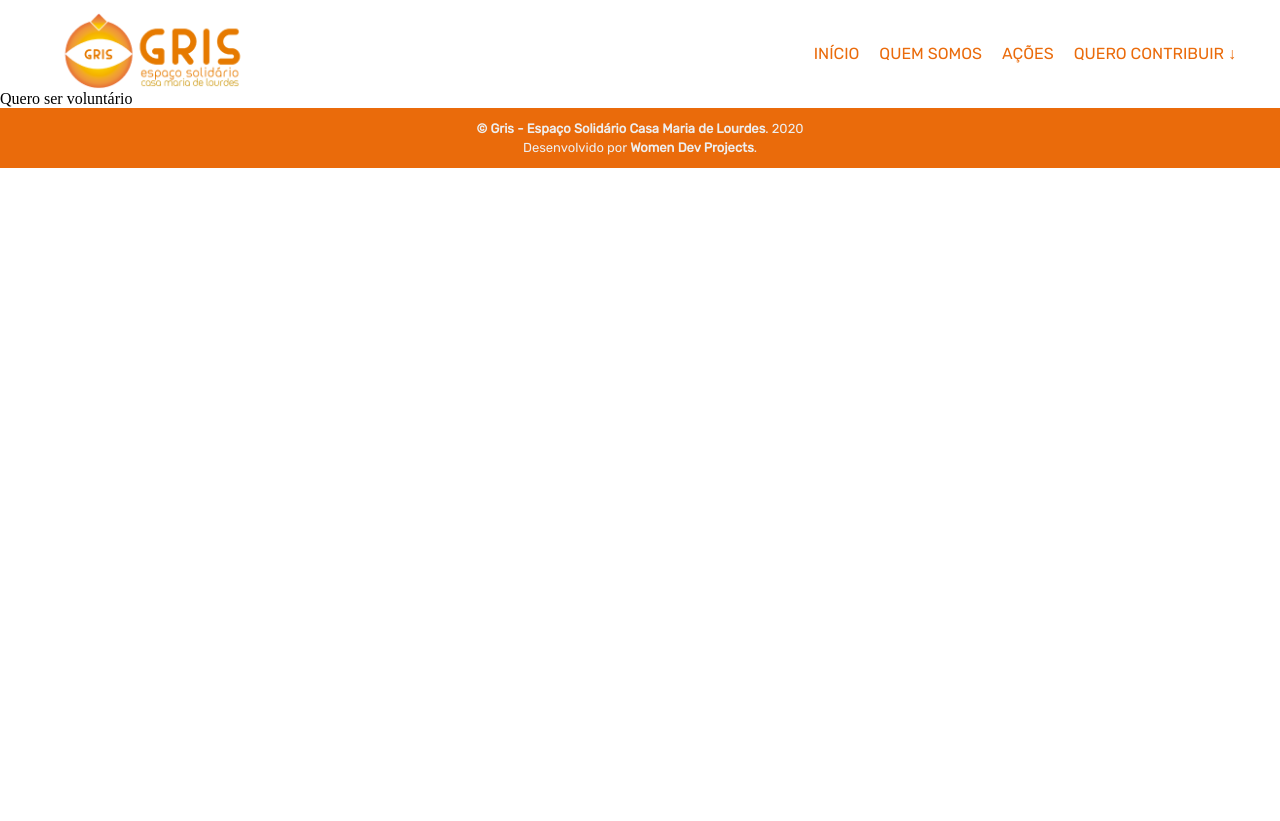
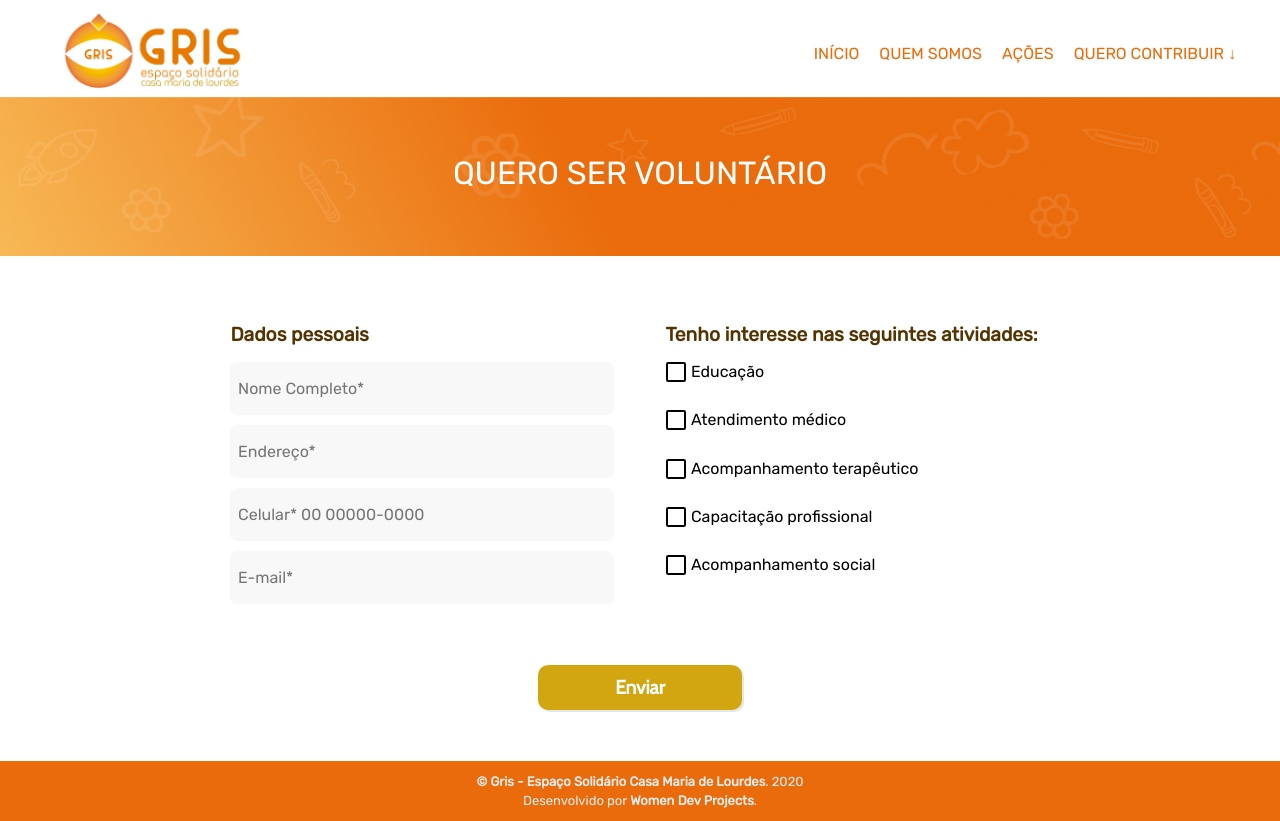
Before and after one commit to womenwhocoderecife/gris, a React (Create React App) app: page /queroservoluntario in a window 1280 px wide. Before the commit the page ends 800 px from the top, so only its background shows below. Built offline with nearby package versions, Linux system fonts and the light colour scheme.

Commit message:
Add volunteer page and change navbar

```diff
--- a/package.json
+++ b/package.json
@@ -6,8 +6,10 @@
     "@testing-library/jest-dom": "^4.2.4",
     "@testing-library/react": "^9.3.2",
     "@testing-library/user-event": "^7.1.2",
+    "emailjs-com": "^2.4.1",
     "react": "^16.13.1",
     "react-dom": "^16.13.1",
+    "react-input-mask": "^2.0.4",
     "react-router-dom": "^5.2.0",
     "react-scripts": "3.4.1"
   },
--- a/src/components/Navbar/index.js
+++ b/src/components/Navbar/index.js
@@ -1,10 +1,16 @@
-import React from "react";
-import { NavLink } from "react-router-dom";
+import React, { useEffect } from "react";
+import { NavLink, useLocation } from "react-router-dom";
 import "./navbar.css";
 
 import logo from "../../assets/images/logo-horizontal.png";
 
-export default function Navbar() {
+export default function Navbar(props) {
+  const menuBtn = React.useRef();
+  let location = useLocation();
+  useEffect(() => {
+    menuBtn.current.checked = false;
+  }, [location.pathname]);
+
   return (
     <div className="navbar">
       <div className="logo">
@@ -18,7 +24,12 @@ export default function Navbar() {
       </div>
 
       <nav>
-        <input className="menu-btn" type="checkbox" id="menu-btn" />
+        <input
+          className="menu-btn"
+          type="checkbox"
+          id="menu-btn"
+          ref={menuBtn}
+        />
         <label className="menu-icon" htmlFor="menu-btn">
           <span className="navicon"></span>
         </label>
@@ -41,7 +52,7 @@ export default function Navbar() {
               </NavLink>
             </li>
             <li>
-              <a href="#">Quero contribuir &darr;</a>
+              <a href="/querodoar">Quero contribuir &darr;</a>
               <ul>
                 <li>
                   <NavLink
--- a/src/components/PageLayout/PageLayout.css
+++ b/src/components/PageLayout/PageLayout.css
@@ -7,6 +7,7 @@
   background-repeat: no-repeat;
   text-align: center;
   padding: 5%;
+  text-transform: uppercase;
 }
 
 .container {
--- a/src/pages/Volunteer/index.js
+++ b/src/pages/Volunteer/index.js
@@ -1,5 +1,144 @@
-import React from "react";
+import React, { useState } from "react";
+import InputMask from "react-input-mask";
+import PageLayout from "../../components/PageLayout";
+import sendMail from "../../services/sendEmail";
+import "./voluntario.css";
 
 export default function Volunteer() {
-    return <div>Quero ser voluntário</div>;
+  const [values, setValues] = useState({});
+  const [loading, setLoading] = useState(false);
+
+  let selectedActivities = [];
+
+  const handleChange = (event) => {
+    const auxValues = { ...values };
+    if (event.target.value.trim() === "") {
+      event.target.setCustomValidity("Preencha este campo.");
+    } else {
+      event.target.setCustomValidity("");
+    }
+    auxValues[event.target.name] = event.target.value;
+    setValues(auxValues);
+  };
+
+  const handleCheckboxChange = (event) => {
+    if (selectedActivities.includes(event.target.value)) {
+      selectedActivities = selectedActivities.filter(
+        (activity) => activity !== event.target.value
+      );
+    } else {
+      selectedActivities.push(event.target.value);
+    }
+    values.atividades = selectedActivities.join(", ");
+    setValues(values);
+  };
+
+  const clearForm = () => {
+    document.getElementById("contato").reset();
+  };
+
+  const handleSubmit = async (event) => {
+    event.preventDefault();
+    setLoading(true);
+    const response = await sendMail(values);
+    if (response?.text === "OK") {
+      alert("Enviado com sucesso!");
+    } else {
+      alert("Tente mais tarde!");
+    }
+    clearForm();
+    setLoading(false);
+  };
+
+  return (
+    <PageLayout title="Quero ser voluntário">
+      <form id="contato" onSubmit={handleSubmit}>
+        <div className="volunteer">
+          <div className="personal-data">
+            <h2>Dados pessoais</h2>
+            <input
+              type="text"
+              placeholder="Nome Completo*"
+              name="nome"
+              required
+              onChange={handleChange}
+            />
+            <input
+              type="text"
+              placeholder="Endereço*"
+              name="endereco"
+              required
+              onChange={handleChange}
+            />
+            <InputMask
+              type="tel"
+              placeholder="Celular* 00 00000-0000"
+              name="celular"
+              required
+              mask="(99) 99999-9999"
+              onChange={handleChange}
+            />
+            <input
+              type="email"
+              placeholder="E-mail*"
+              name="email"
+              required
+              onChange={handleChange}
+            />
+          </div>
+          <div className="activities">
+            <h2>Tenho interesse nas seguintes atividades:</h2>
+            <div className="activity">
+              <input
+                type="checkbox"
+                name="atividade-educação"
+                value="Educação"
+                onChange={handleCheckboxChange}
+              />
+              Educação
+            </div>
+            <div className="activity">
+              <input
+                type="checkbox"
+                name="atividade-atendimento-médico"
+                value="Atendimento médico"
+                onChange={handleCheckboxChange}
+              />
+              Atendimento médico
+            </div>
+            <div className="activity">
+              <input
+                type="checkbox"
+                name="atividade-acompanhamento-terapêutico"
+                value="Acompanhamento terapêutico"
+                onChange={handleCheckboxChange}
+              />
+              Acompanhamento terapêutico
+            </div>
+            <div className="activity">
+              <input
+                type="checkbox"
+                name="atividade-capacitação-profissional"
+                value="Capacitação profissional"
+                onChange={handleCheckboxChange}
+              />
+              Capacitação profissional
+            </div>
+            <div className="activity">
+              <input
+                type="checkbox"
+                name="atividade-acompanhamento-social"
+                value="Acompanhamento social"
+                onChange={handleCheckboxChange}
+              />
+              Acompanhamento social
+            </div>
+          </div>
+        </div>
+        <button type="submit" className="volunteer-button" title="Enviar">
+          {loading ? "Enviando..." : "Enviar"}
+        </button>
+      </form>
+    </PageLayout>
+  );
 }
--- /dev/null
+++ b/src/pages/Volunteer/voluntario.css
@@ -0,0 +1,129 @@
+.volunteer {
+  display: flex;
+  flex-direction: column;
+}
+
+.volunteer h2 {
+  font-family: "Rubik";
+  font-weight: bold;
+  font-size: 1.2em;
+  color: #543301;
+}
+.volunteer input {
+  outline: none;
+}
+
+.personal-data {
+  width: 100%;
+  display: flex;
+  flex-direction: column;
+  padding: 5% 10% 0 10%;
+}
+
+.personal-data input {
+  width: 100%;
+  height: 53px;
+  background-color: rgba(196, 196, 196, 0.13);
+  border: none;
+  margin-bottom: 10px;
+  color: #747373;
+  font-size: 1em;
+  font-family: "Rubik";
+  border-radius: 7px;
+  padding-left: 2%;
+}
+
+.activities {
+  width: 100%;
+  padding: 5% 10% 0 10%;
+  display: flex;
+  flex-direction: column;
+}
+
+.activity {
+  display: flex;
+  margin-bottom: 6%;
+  font-size: 1em;
+  font-family: "Rubik";
+  color: #000000;
+}
+
+.activity input {
+  height: 1.5em;
+  width: 1.5em;
+  vertical-align: middle;
+  margin: 0 0.4em 0.4em 0;
+  border: 2px solid #000000;
+  background: #fff;
+  -webkit-appearance: none;
+  -webkit-border-radius: 2px;
+  border-radius: 2px;
+}
+
+.activity input[type="checkbox"]:not(:disabled):hover {
+  border-color: #ea6b0b;
+}
+
+.activity input[type="checkbox"]:checked {
+  border-color: #ea6b0b;
+}
+
+.activity input[type="checkbox"]:checked:before {
+  font-weight: bold;
+  color: rgba(0, 0, 0, 0.7);
+  content: "\2713";
+  -webkit-margin-start: 0;
+  margin-left: 2px;
+  font-size: 0.9em;
+}
+
+.volunteer-button {
+  background: #d1a611;
+  border-radius: 10px;
+  width: 30%;
+  font-family: "Cabin";
+  font-weight: bold;
+  font-size: 1.2em;
+  color: #fff;
+  padding: 1% 0;
+  outline: none;
+  margin: 0 auto;
+  display: flex;
+  justify-content: center;
+  border: none;
+  box-shadow: 2px 2px #cccccc82;
+}
+
+.volunteer-button:active {
+  border: none;
+}
+
+.volunteer-button:hover {
+  color: #543301;
+}
+
+@media (min-width: 912px) {
+  .volunteer {
+    flex-direction: row;
+  }
+
+  .personal-data {
+    width: 50%;
+    display: flex;
+    flex-direction: column;
+    padding: 5% 2.5% 0 10%;
+  }
+
+  .activities {
+    width: 50%;
+    padding: 5% 10% 0 2.5%;
+    display: flex;
+    flex-direction: column;
+  }
+
+  .volunteer-button {
+    width: 20%;
+    margin-bottom: 5%;
+    margin-top: 5%;
+  }
+}
--- /dev/null
+++ b/src/services/sendEmail.js
@@ -0,0 +1,29 @@
+import * as emailjs from "emailjs-com";
+
+export default async function SendMail({
+  nome,
+  email,
+  endereco,
+  celular,
+  atividades,
+}) {
+  let template_params = {
+    to_email: "willanylp@gmail.com",
+    from_name: nome,
+    from_email: email,
+    message_html: `${nome} deseja ser voluntário(a)
+      participando das seguintes atividades: \n ${atividades} \nO endereço é ${endereco} e o telefone é ${celular}`,
+  };
+
+  const service_id = "gmail";
+  const template_id = "template_kdiodj50";
+  const userId = "user_B5H22eJbnxPM9DpfADkVz";
+
+  const response = await emailjs.send(
+    service_id,
+    template_id,
+    template_params,
+    userId
+  );
+  return response;
+}
```
Also changed, not shown: 1 other file (tests, documents, lock files or other folders).
